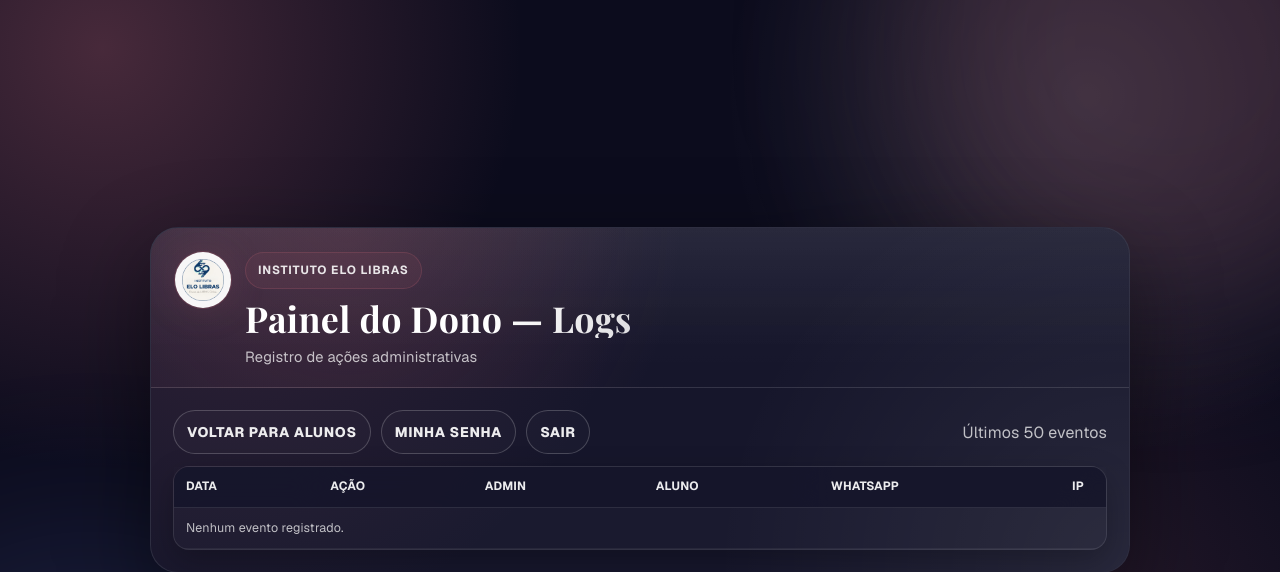
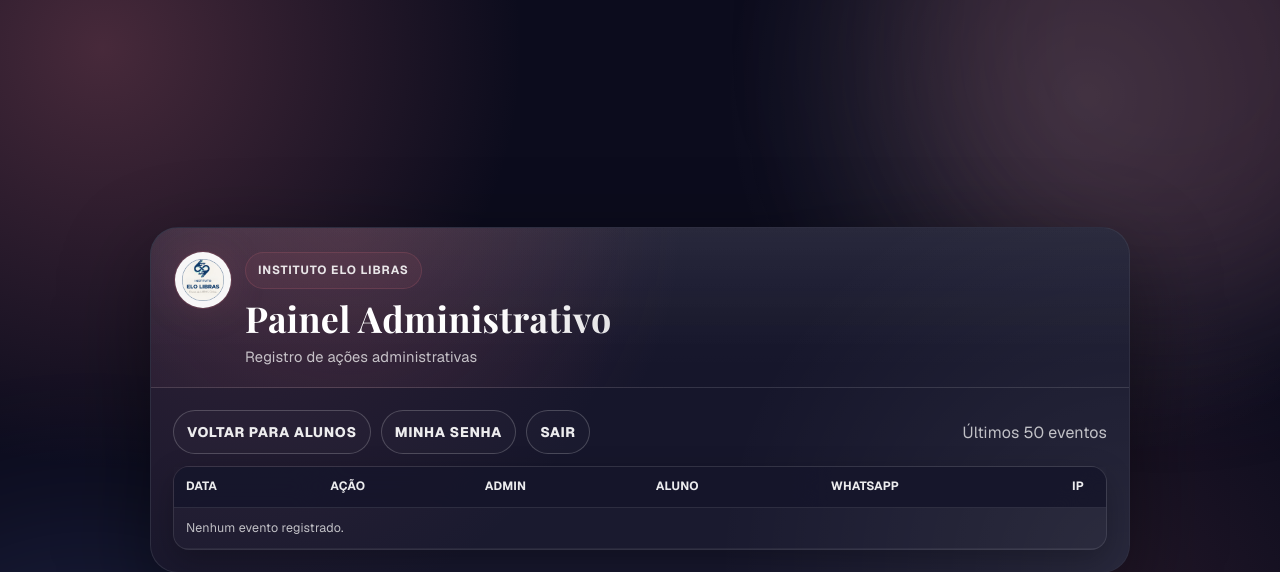
Before and after one commit to Andreoliver998/instituto-elo-libras-sistema, a FastAPI app: page /admin/logs in a window 1280 px wide. Shown: the top 572 px of the page. Run offline with FastAPI, Linux system fonts and the light colour scheme; the visitor is signed in with stand-in values (Sample User, id 1); tables that the repository leaves empty hold one stand-in row (values such as "Sample post"); some web fonts are replaced.

Commit message:
Ajusta titulo do painel administrativo

```diff
--- a/app/templates/admin_aluno_edit.html
+++ b/app/templates/admin_aluno_edit.html
@@ -4,7 +4,7 @@
 {% block description %}Edição de cadastro do aluno.{% endblock %}
 {% block card_class %}card--wide{% endblock %}
 
-{% block header_title %}Painel do Dono — Alunos{% endblock %}
+{% block header_title %}Painel Administrativo{% endblock %}
 {% block header_subtitle %}
 Ver e editar cadastro
 {% endblock %}
--- a/app/templates/admin_alunos.html
+++ b/app/templates/admin_alunos.html
@@ -4,7 +4,7 @@
 {% block description %}Painel administrativo para consulta de cadastros.{% endblock %}
 {% block card_class %}card--wide{% endblock %}
 
-{% block header_title %}Painel do Dono — Alunos{% endblock %}
+{% block header_title %}Painel Administrativo{% endblock %}
 {% block header_subtitle %}
 Gerenciamento de cadastros
 {% endblock %}
--- a/app/templates/admin_logs.html
+++ b/app/templates/admin_logs.html
@@ -4,7 +4,7 @@
 {% block description %}Registro de ações administrativas.{% endblock %}
 {% block card_class %}card--wide{% endblock %}
 
-{% block header_title %}Painel do Dono — Logs{% endblock %}
+{% block header_title %}Painel Administrativo{% endblock %}
 {% block header_subtitle %}
 Registro de ações administrativas
 {% endblock %}
```
